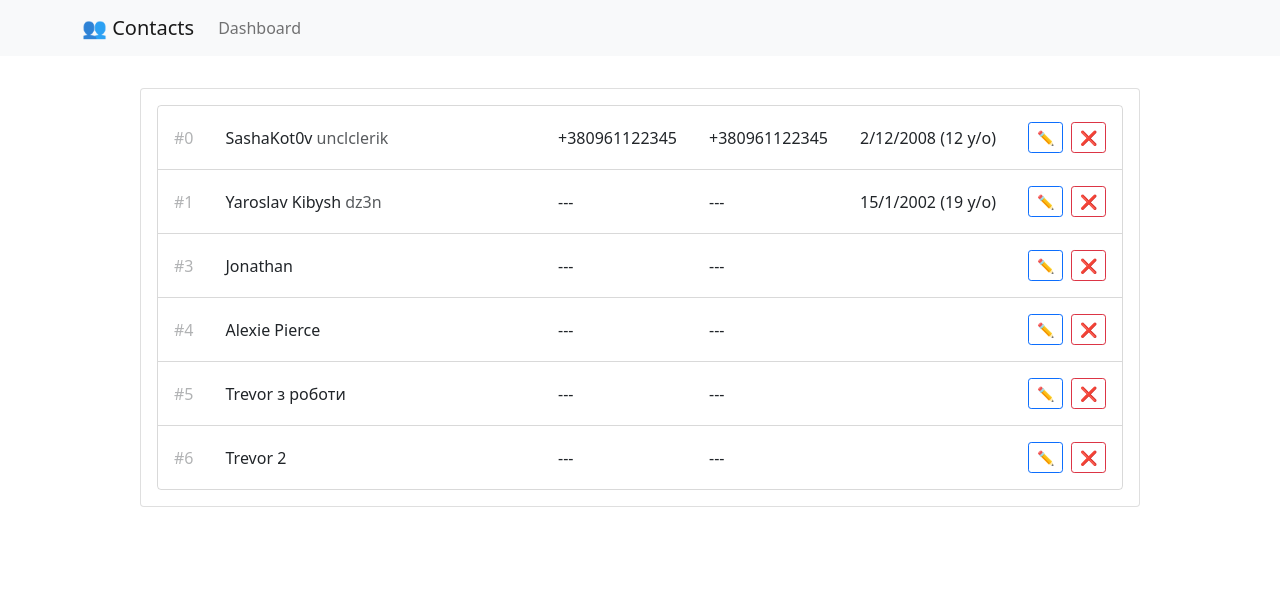
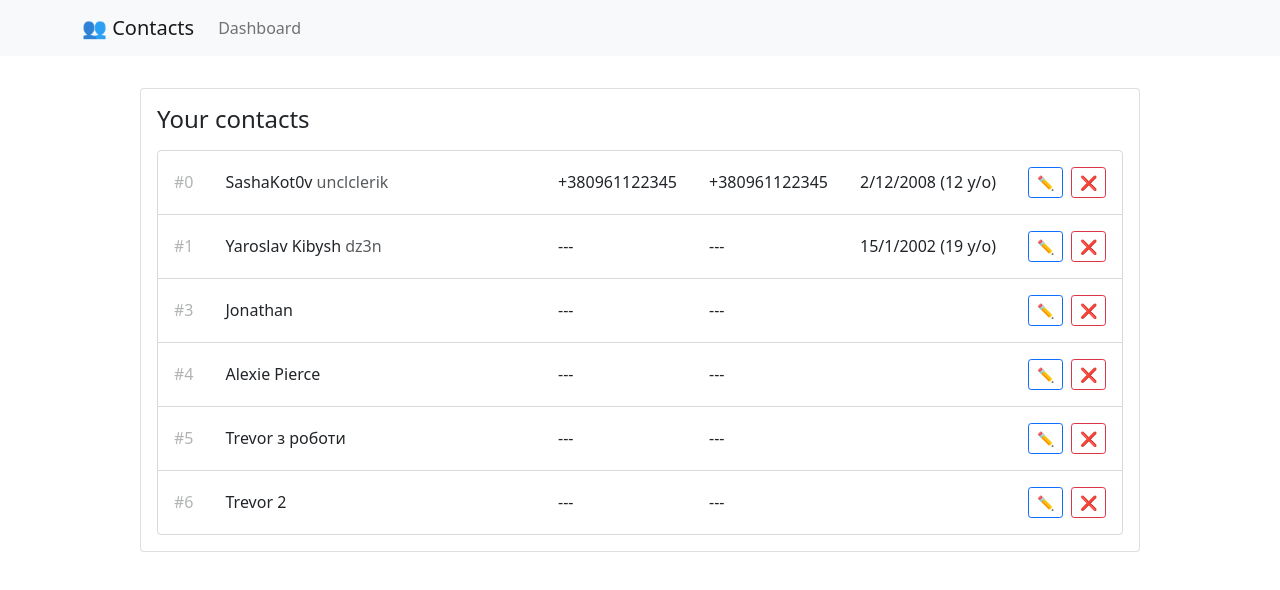
Before and after one commit to feel-the-dz3n/Contacts-App-Client, a React (Create React App) app: page / in a window 1280 px wide. Shown: the top 590 px of the page. Built offline with nearby package versions, Linux system fonts and the light colour scheme.

Commit message:
Add page title

```diff
--- a/src/App.css
+++ b/src/App.css
@@ -12,3 +12,8 @@
 td {
     white-space: nowrap;
 }
+
+.PageTitle {
+    font-weight: 400;
+    margin-bottom: 16px;
+}
--- a/src/App.tsx
+++ b/src/App.tsx
@@ -11,6 +11,7 @@ function App() {
       <div className="Content-Container">
         <Card className="Content">
           <Card.Body>
+            <h4 className="PageTitle">Your contacts</h4>
             <DashboardPage />
           </Card.Body>
         </Card>
```
